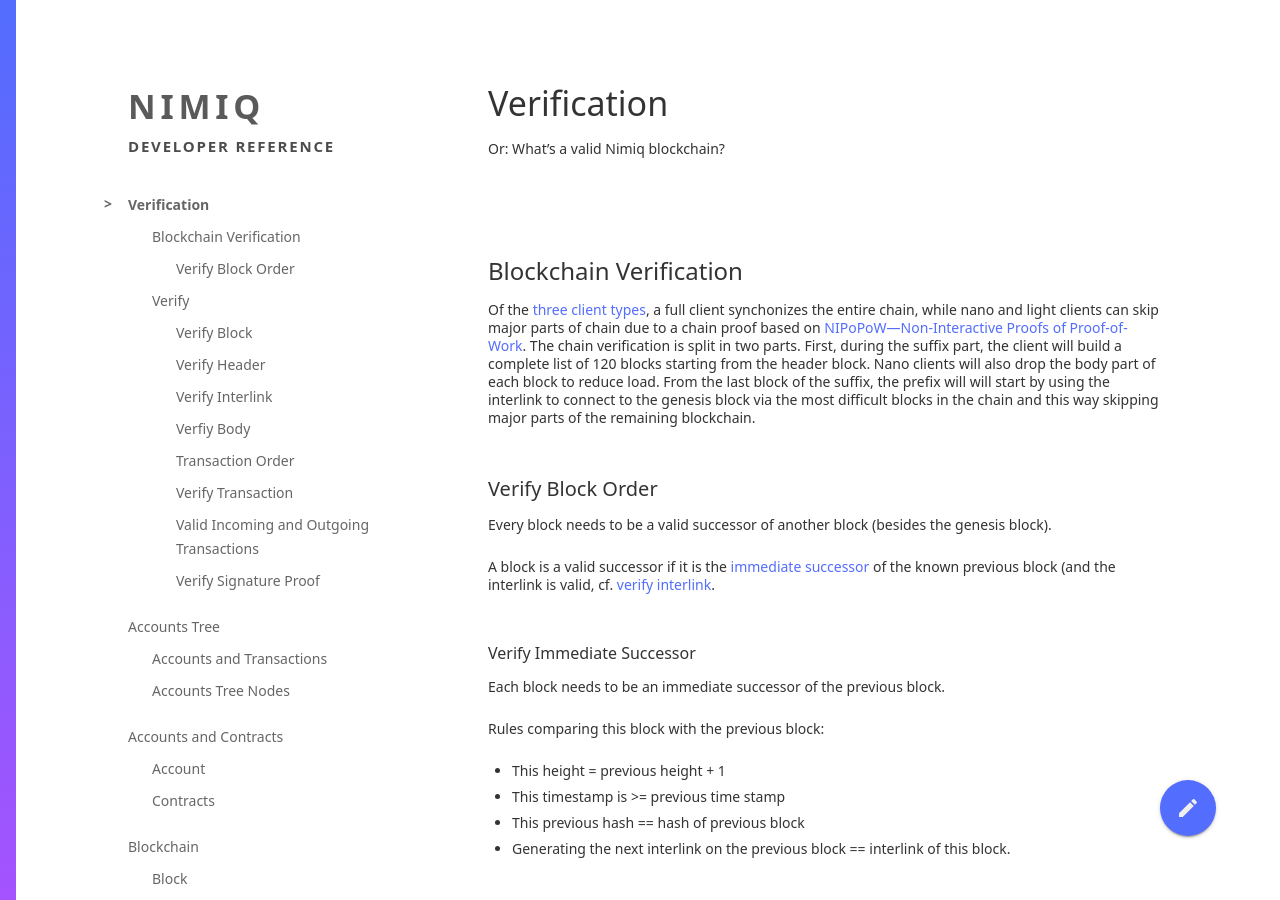
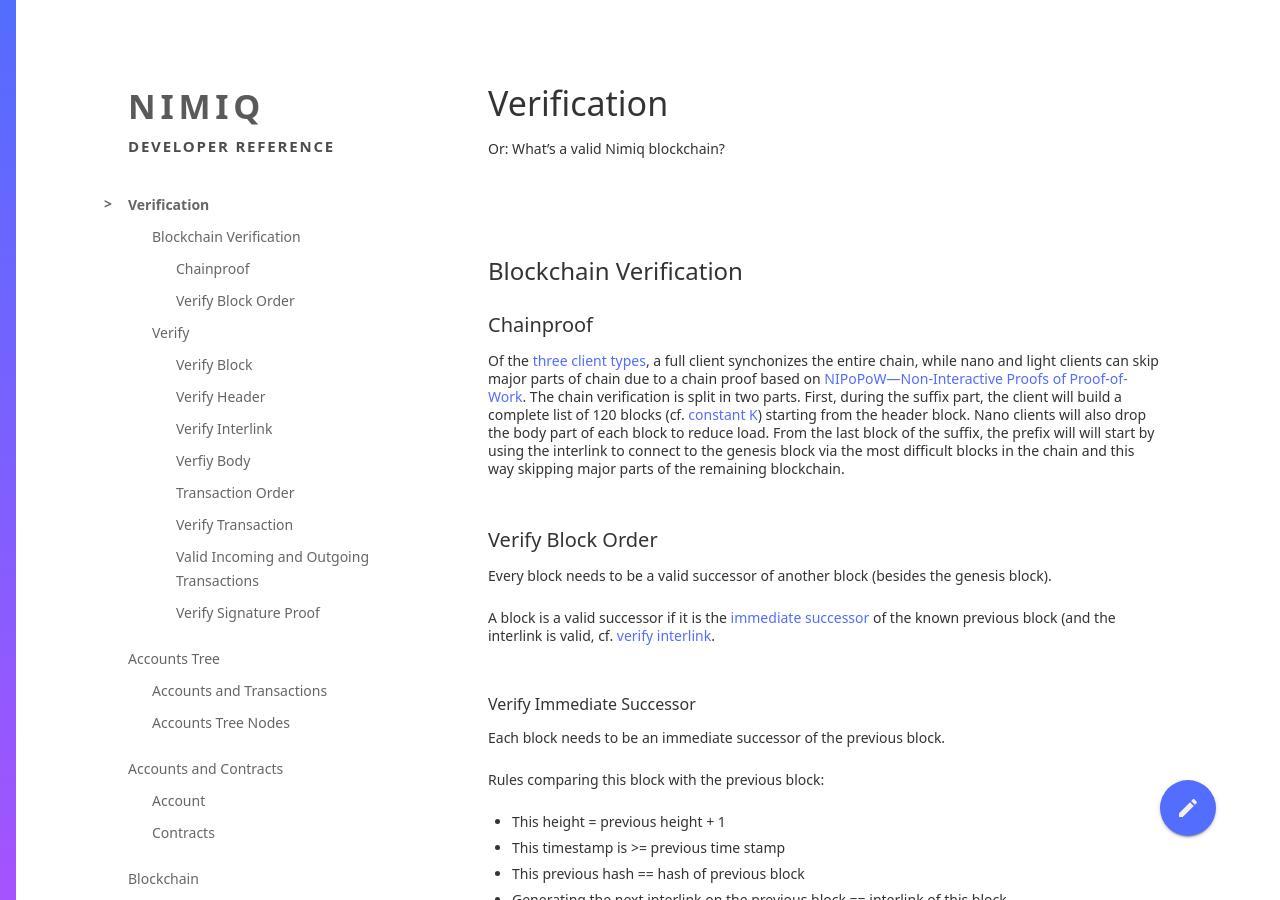
Before and after one commit to nimiq-network/developer-reference, a Jekyll site: the page built from chapters/verify.md, in a window 1280 px wide and 900 px high. Built offline with Jekyll 4.4.1, drawn with Linux system fonts in a browser that asks for light colours; our own code applies the rules of GitHub Pages for plain Markdown files.

Commit message:
Add ref to const K

```diff
--- a/chapters/verify.md
+++ b/chapters/verify.md
@@ -2,10 +2,11 @@
 Or: What's a valid Nimiq blockchain?
 
 ## Blockchain Verification
-[//]: # (how many blocks in suffix? 120 or 240)
+
+### Chainproof
 
 Of the [three client types](nodes-and-clients.md), a full client synchonizes the entire chain, while nano and light clients can skip major parts of chain due to a chain proof based on [NIPoPoW&mdash;Non-Interactive Proofs of Proof-of-Work](https://eprint.iacr.org/2017/963.pdf).
-The chain verification is split in two parts. First, during the suffix part, the client will build a complete list of 120 blocks starting from the header block. Nano clients will also drop the body part of each block to reduce load. From the last block of the suffix, the prefix will will start by using the interlink to connect to the genesis block via the most difficult blocks in the chain and this way skipping major parts of the remaining blockchain.
+The chain verification is split in two parts. First, during the suffix part, the client will build a complete list of 120 blocks (cf. [constant K](constants.md#supply--emission-parameters)) starting from the header block. Nano clients will also drop the body part of each block to reduce load. From the last block of the suffix, the prefix will will start by using the interlink to connect to the genesis block via the most difficult blocks in the chain and this way skipping major parts of the remaining blockchain.
 
 ### Verify Block Order
 Every block needs to be a valid successor of another block (besides the genesis block).
```
